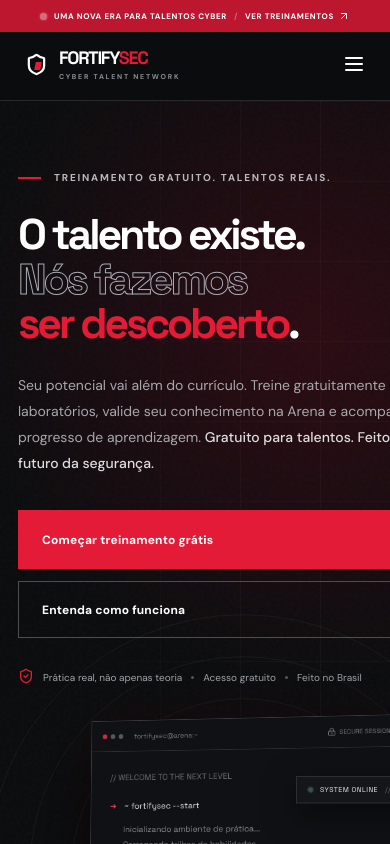
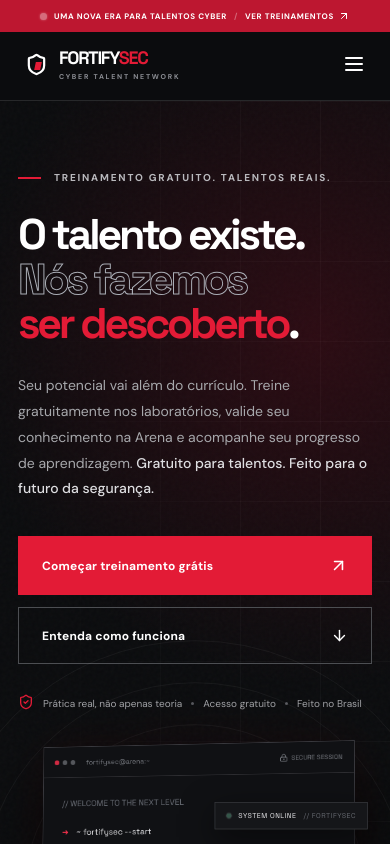
Before and after one commit to luanpatrickbo444/fortifysec, a Next.js app: page / in a window 390 px wide. Shown: the top 844 px of the page. Built offline with nearby package versions, Linux system fonts and the light colour scheme.

Commit message:
fix: corrige botoes e layout mobile

```diff
--- a/app/globals.css
+++ b/app/globals.css
@@ -37,3 +37,71 @@
 .info-section p,.info-section li{color:#c4c4c9;line-height:1.8}
 .info-section ul{padding-left:20px}
 @media(max-width:800px){.model-grid,.info-grid{grid-template-columns:1fr}.model-card{min-height:0}.info-page{padding-top:45px}}
+
+
+/* FORTIFYSEC_MOBILE_FIX_V1 */
+
+html, body {
+  max-width: 100%;
+}
+
+body {
+  overflow-x: clip;
+}
+
+img, video {
+  max-width: 100%;
+}
+
+button, a {
+  -webkit-tap-highlight-color: transparent;
+}
+
+@media (max-width: 767px) {
+
+  a[class*="btn"],
+  button[class*="btn"],
+  a[class*="button"],
+  button[class*="button"],
+  .hero a,
+  .hero button,
+  .cta a,
+  .cta button {
+    max-width: 100%;
+    min-height: 44px;
+    white-space: normal;
+    overflow-wrap: anywhere;
+    text-align: center;
+    box-sizing: border-box;
+  }
+
+  [class*="hero-actions"],
+  [class*="hero-buttons"],
+  [class*="cta-actions"],
+  [class*="cta-buttons"],
+  [class*="button-group"],
+  [class*="btn-group"] {
+    display: flex;
+    flex-direction: column;
+    align-items: stretch;
+    gap: 12px;
+    width: 100%;
+    max-width: 100%;
+  }
+
+  [class*="hero-actions"] > a,
+  [class*="hero-actions"] > button,
+  [class*="hero-buttons"] > a,
+  [class*="hero-buttons"] > button,
+  [class*="cta-actions"] > a,
+  [class*="cta-actions"] > button,
+  [class*="cta-buttons"] > a,
+  [class*="cta-buttons"] > button {
+    width: 100%;
+  }
+
+  main, section, article,
+  [class*="card"], [class*="hero"] {
+    min-width: 0;
+  }
+}
```
